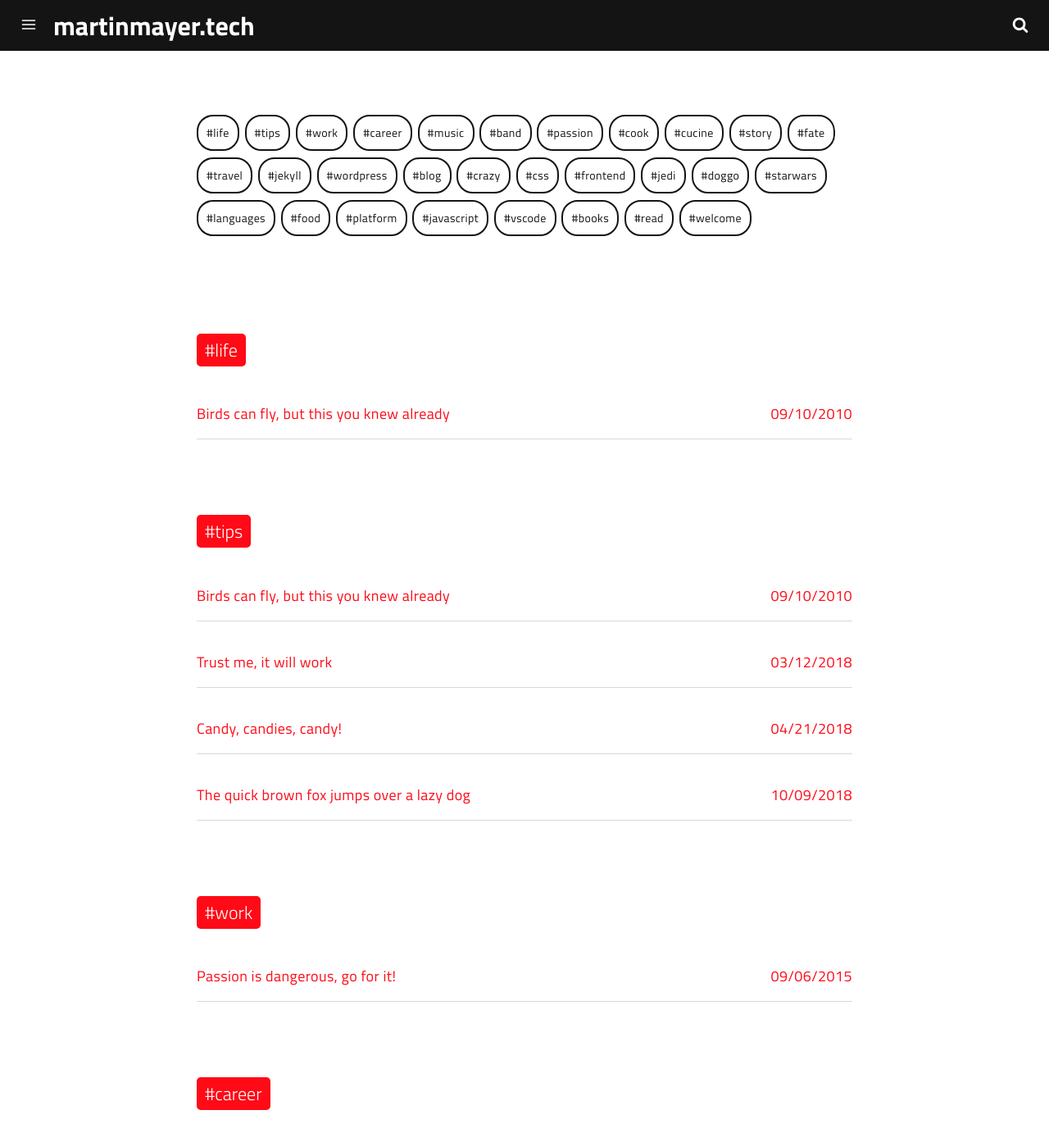
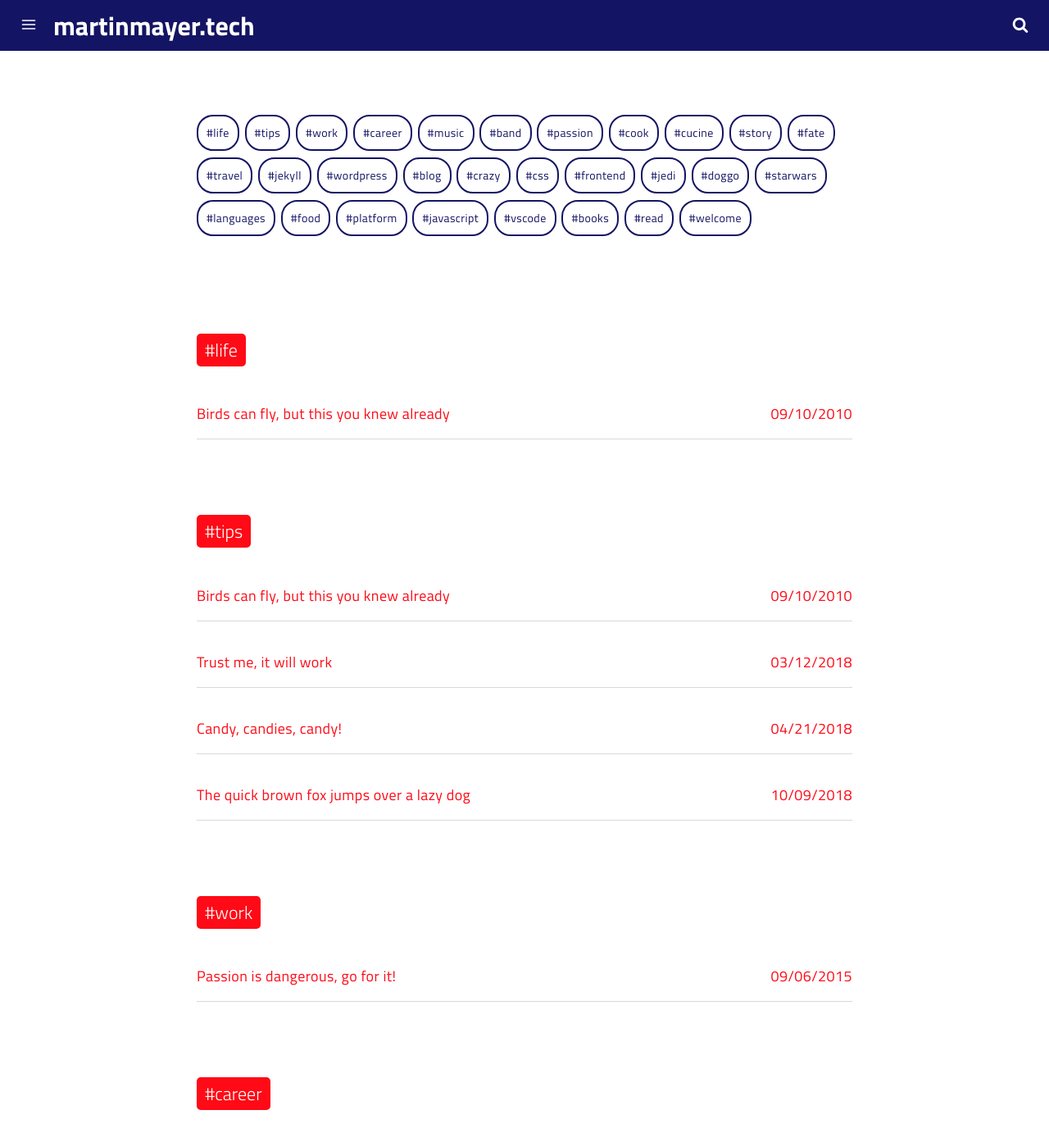
Before and after one commit to Mayer-Cloud-Solutions/martinmayer.tech.jekyll, a Jekyll site: the page built from tags.html, in a window 1280 px wide and 1400 px high. Shown: the top 1393 px of the window at 82% size. Built offline with Jekyll 4.4.1, drawn with Linux system fonts in a browser that asks for light colours; a script that is not in the unit is left out.

Commit message:
Change primaryDark to blue as a test

```diff
--- a/_sass/_theme.scss
+++ b/_sass/_theme.scss
@@ -1,6 +1,6 @@
 $theme: (
   themeColor: #ff0a16,
-  primaryDark: #141414,
+  primaryDark: #141464,
   accentDark: #ffffff,
   lightGray: #f2f2f2,
   texts: #ffffff
```
